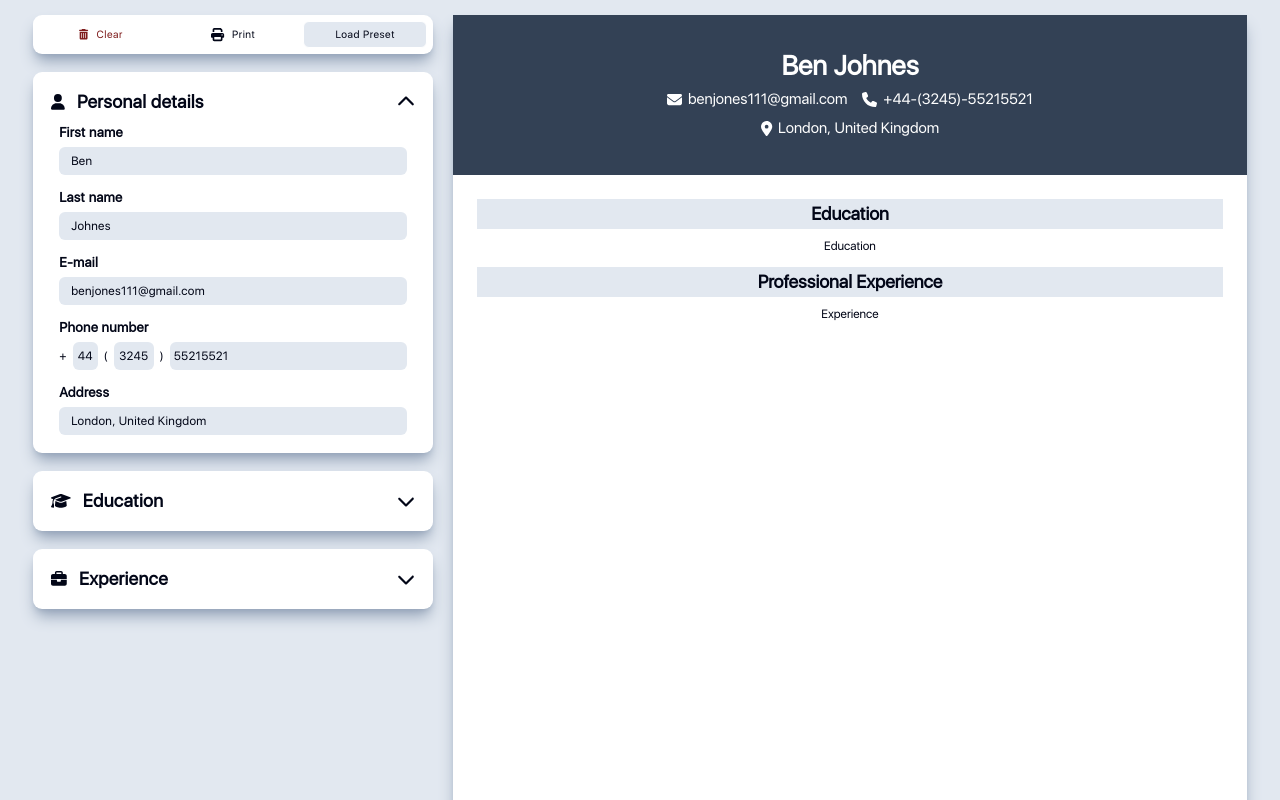
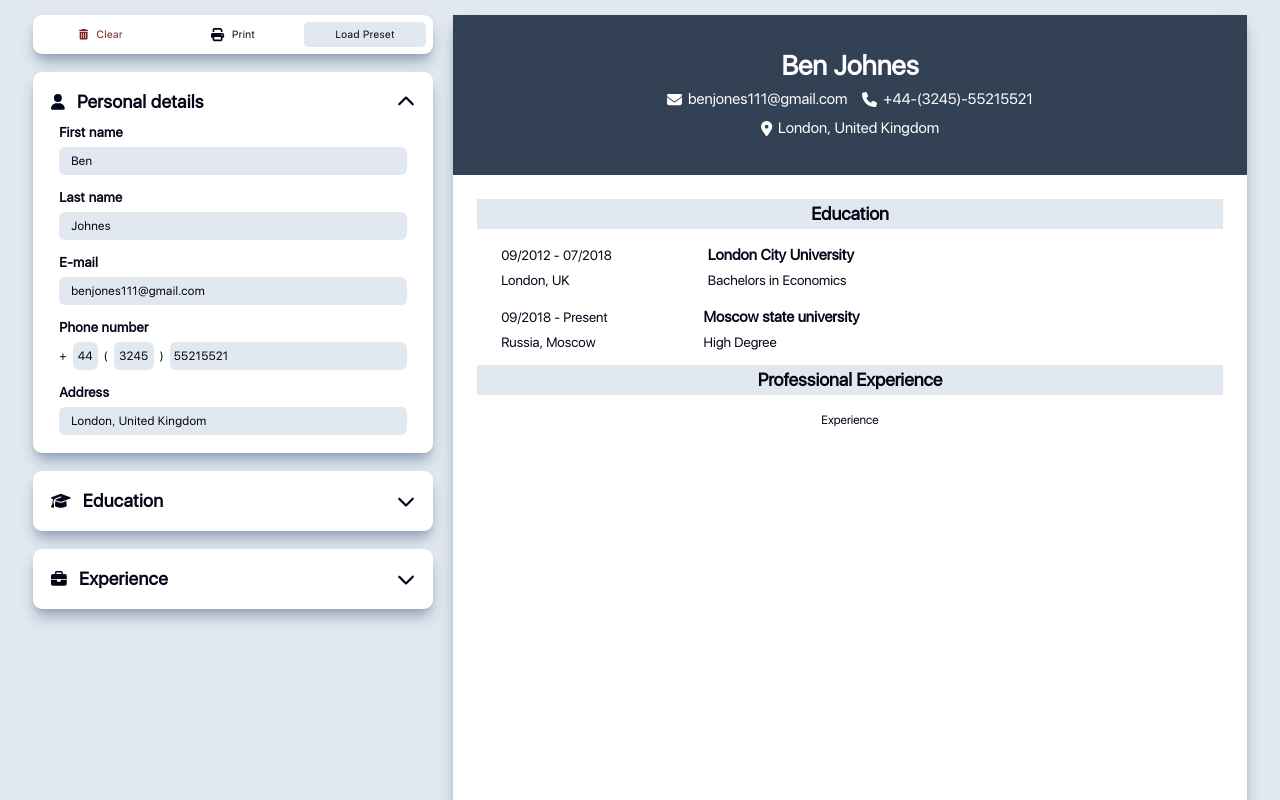
Before and after one commit to cryptoretard25/18-project-cv-application, a React (Create React App) app: page / in a window 1280 px wide. Both pictures are taken after a click on the button "Load Preset". Shown: the top 800 px of the page. Built offline with nearby package versions, Linux system fonts and the light colour scheme.

Commit message:
education output

```diff
--- a/src/components/Input.js
+++ b/src/components/Input.js
@@ -32,7 +32,10 @@ function Input() {
           <Icons.Print size={"lg"} />
           Print
         </button>
-        <button className="bg-slate-200 hover:text-slate-500" onClick={onPresetClickHandler} >
+        <button
+          className="bg-slate-200 hover:text-slate-500"
+          onClick={onPresetClickHandler}
+        >
           Load Preset
         </button>
       </div>
--- a/src/components/Output.js
+++ b/src/components/Output.js
@@ -1,4 +1,4 @@
-import React, { useContext, useEffect } from "react";
+import React, { useContext, useEffect, useState } from "react";
 import { AppContext } from "../context/AppContext";
 import * as Icons from "./Icons";
 import Education from "./output/Education";
@@ -9,20 +9,37 @@ function Output() {
   const { portfolioState, handlePrintRef } = useContext(AppContext);
   const { personalDetails, education, experience } = portfolioState;
 
+  const [educationIsEmpty, setEducationIsEmpty] = useState(true)
+  const [experienceIsEmpty, setExperienceIsEmpty] = useState(true);
+  const isEmpty = (arr)=>{
+    return arr.length === 0
+  }
+
+  useEffect(() => {
+    setEducationIsEmpty(isEmpty(education));
+    setExperienceIsEmpty(isEmpty(experience));
+  }, [portfolioState]);
+
   return (
     <div className="output" ref={handlePrintRef}>
       <div className="personal-details">
         <PersonalDetails personalDetails={personalDetails} Icons={Icons} />
       </div>
       <div className="additional-info">
+        {!educationIsEmpty && (
           <div className="education-info">
             <h1 className="bg-slate-200 p-1">Education</h1>
-          <Education />
+            {education.map((item, _i)=>{
+              return <Education education={item} key={_i}/>
+            })}
           </div>
+        )}
+        {!experienceIsEmpty && (
           <div className="experience-info">
             <h1 className="bg-slate-200 p-1">Professional Experience</h1>
             <Experience />
           </div>
+        )}
       </div>
     </div>
   );
--- a/src/components/PersonalDetails/PersonalDetails.js
+++ b/src/components/PersonalDetails/PersonalDetails.js
@@ -100,6 +100,7 @@ function PersonalDetails() {
           id="address"
           value={portfolioState.personalDetails.address}
           onChange={onInputChange}
+          maxLength={30}
         />
       </div>
     </form>
--- a/src/components/output/Education.js
+++ b/src/components/output/Education.js
@@ -1,9 +1,28 @@
 import React from 'react'
 
-function Education() {
+function Education({education}) {
+  const formatDate = (date)=>{
+    if(date === 'Present') return date;
+    const [year, month] = date.split('-')
+    return `${month}/${year}`
+  }
+
+  const {school, degree, location, startDate, endDate} = education
+
   return (
-    <div>Education</div>
-  )
+    <div className="education-item">
+      <div className="education-item-left">
+        <p className="dates">
+          {formatDate(startDate)} - {formatDate(endDate)}
+        </p>
+        <p>{location}</p>
+      </div>
+      <div className="education-item-right">
+        <h3>{school}</h3>
+        <p>{degree}</p>
+      </div>
+    </div>
+  );
 }
 
 export default Education
--- a/src/index.css
+++ b/src/index.css
@@ -99,7 +99,7 @@
     resize: none;
   }
 
-  textarea:focus{
+  textarea:focus {
     @apply outline-cyan-500;
   }
 
@@ -108,14 +108,14 @@
     margin: 4px;
     width: 14px;
     height: 14px;
-    background-color: red !important
+    background-color: red !important;
   }
 
   input:focus {
     @apply outline-cyan-500;
   }
 
-  [type="checkbox"]:checked{
+  [type="checkbox"]:checked {
     background-color: black;
   }
 
@@ -127,7 +127,6 @@
     width: 25px;
     background-color: #eee;
   }
-
 
   #root {
     @apply bg-slate-200 text-slate-950;
@@ -223,7 +222,6 @@
     width: fit-content;
   }
 
-
   .button:hover {
     @apply border border-slate-900;
   }
@@ -236,28 +234,28 @@
     gap: 8px;
   }
 
-  .phone-div{
+  .phone-div {
     display: flex;
     align-items: center;
     gap: 6px;
     width: 100%;
   }
 
-  .phone-div input{
+  .phone-div input {
     padding: 4px;
   }
 
-  .countrycode{
+  .countrycode {
     width: 25px;
     text-align: center;
   }
 
-  .phone-first{
+  .phone-first {
     width: 40px;
-    text-align: center
+    text-align: center;
   }
 
-  .phone-rest{
+  .phone-rest {
     flex: 1;
   }
 
@@ -270,37 +268,64 @@
     width: 21cm;
   }
 
-
-  .personal-details{
+  .personal-details {
     @apply flex  bg-slate-700 text-white;
     flex-direction: column;
     padding: 36px 24px;
-    gap: 8px
+    gap: 8px;
   }
 
-  .inline-details{
+  .inline-details {
     @apply flex gap-5;
     width: 100%;
     align-items: center;
     justify-content: center;
   }
 
-  .inline-details h3, .personal-details h3{
+  .inline-details h3,
+  .personal-details h3 {
     @apply font-light text-xl;
     width: auto;
     gap: 6px;
   }
 
-  .additional-info{
+  .additional-info {
     padding: 24px;
     display: flex;
     flex-direction: column;
     gap: 12px;
   }
 
-  .education-info, .experience-info {
+  .education-info,
+  .experience-info {
     display: flex;
     flex-direction: column;
-    gap: 8px;
+    gap: 16px;
+  }
+
+  .education-item {
+    @apply text-lg;
+    padding: 0 24px;
+    display: flex;
+    flex: 1;
+    gap: 96px;
+    overflow: hidden;
+  }
+
+  .education-item-left,
+  .education-item-right {
+    display: flex;
+    flex-direction: column;
+    align-items: start;
+    gap: 4px;
+  }
+
+  .education-item-right {
+    flex: 1;
+  }
+  .education-item-right h3 {
+    @apply text-xl;
+    justify-content: start;
+    word-wrap: break-word;
   }
 }
```
Lines whose indentation alone changed are shown as unchanged.
